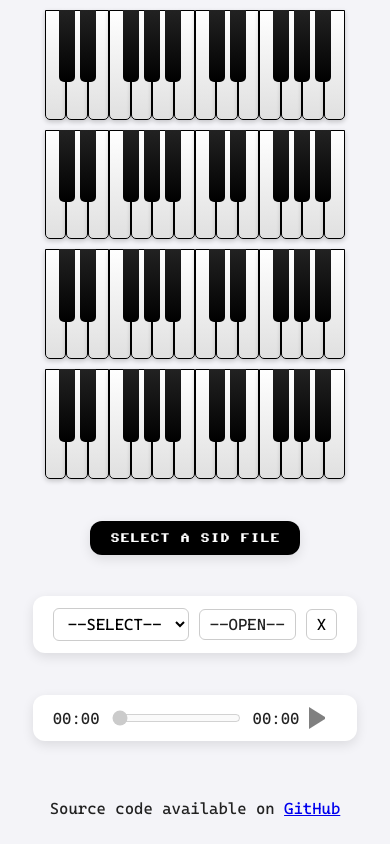
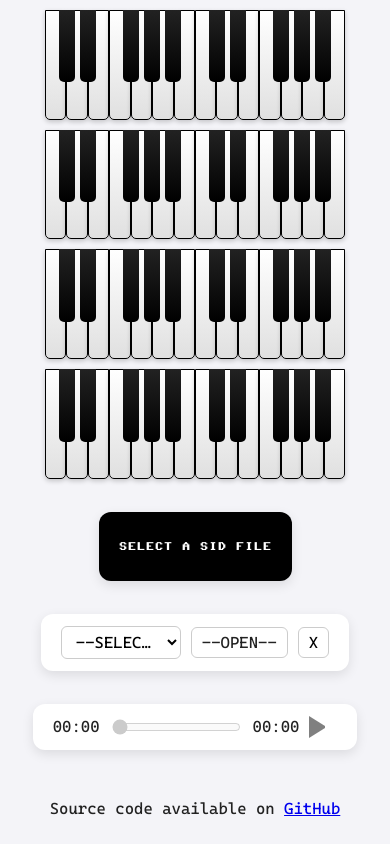
Before and after one commit to stevi84/stevi84.github.io, a plain HTML site: page sidplayer/index.html in a window 390 px wide. Drawn offline with Linux system fonts and the light colour scheme.

Commit message:
sidplayer adjustments for mobile

```diff
--- a/sidplayer/SidPlayer.css
+++ b/sidplayer/SidPlayer.css
@@ -89,6 +89,8 @@ body {
 }
 .text {
   text-align: left;
+  min-height: 80px;
+  font-size: 16px;
   display: flex;
   flex-direction: column;
   justify-content: center;
@@ -106,7 +108,8 @@ body {
 }
 @media (max-width: 768px) {
   .text {
-    font-size: 10px;
+    min-height: 45px;
+    font-size: 9px;
   }
 }
 @font-face {
@@ -152,19 +155,25 @@ body {
   border: 1px solid #ccc;
   background: white;
   font-size: 1em;
+  max-width: 120px;
+  overflow: hidden;
+  white-space: nowrap;
+  text-overflow: ellipsis;
 }
 input[type="file"] {
   display: none;
 }
 .customOpenFile {
+  box-sizing: border-box;
   padding: 5px 10px;
   border-radius: 6px;
   border: 1px solid #ccc;
   background: white;
   font-size: 1em;
   cursor: pointer;
-  max-width: 140px;
+  max-width: 120px;
   overflow: hidden;
+  white-space: nowrap;
   text-overflow: ellipsis;
 }
 .clearButton {
```
